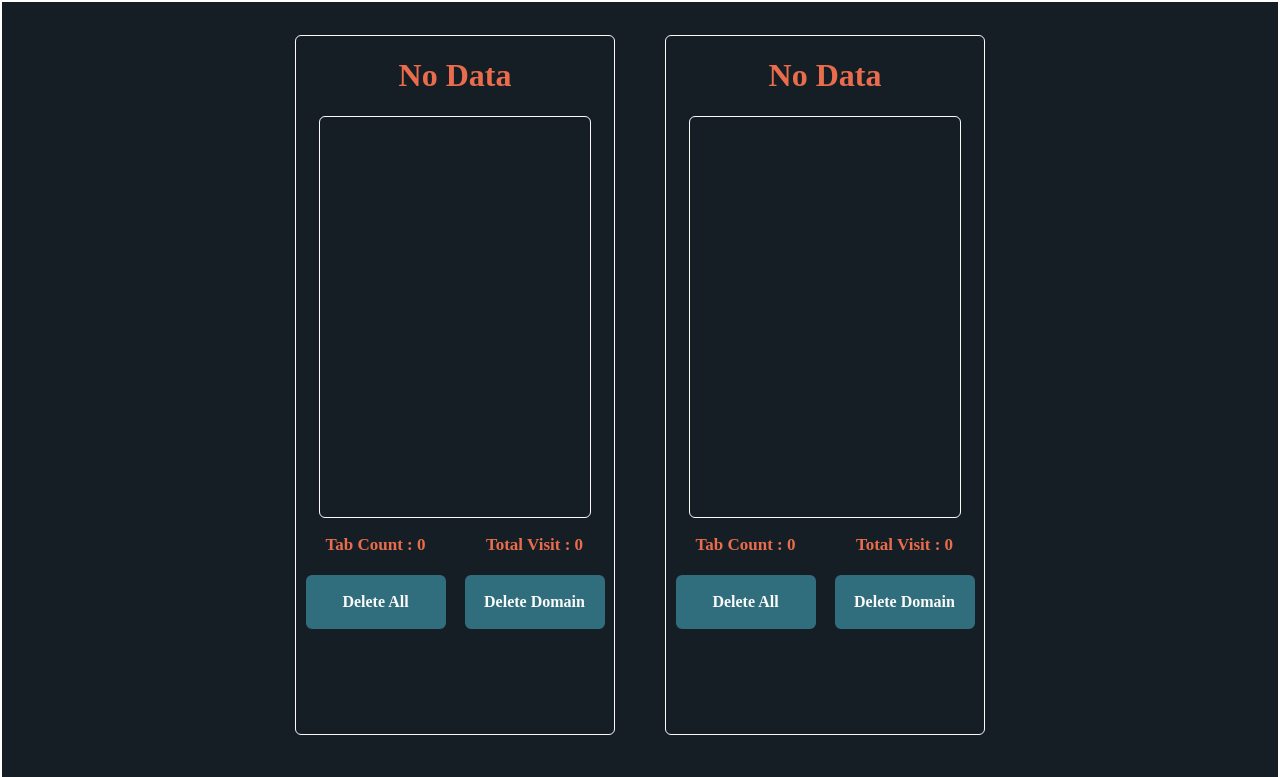
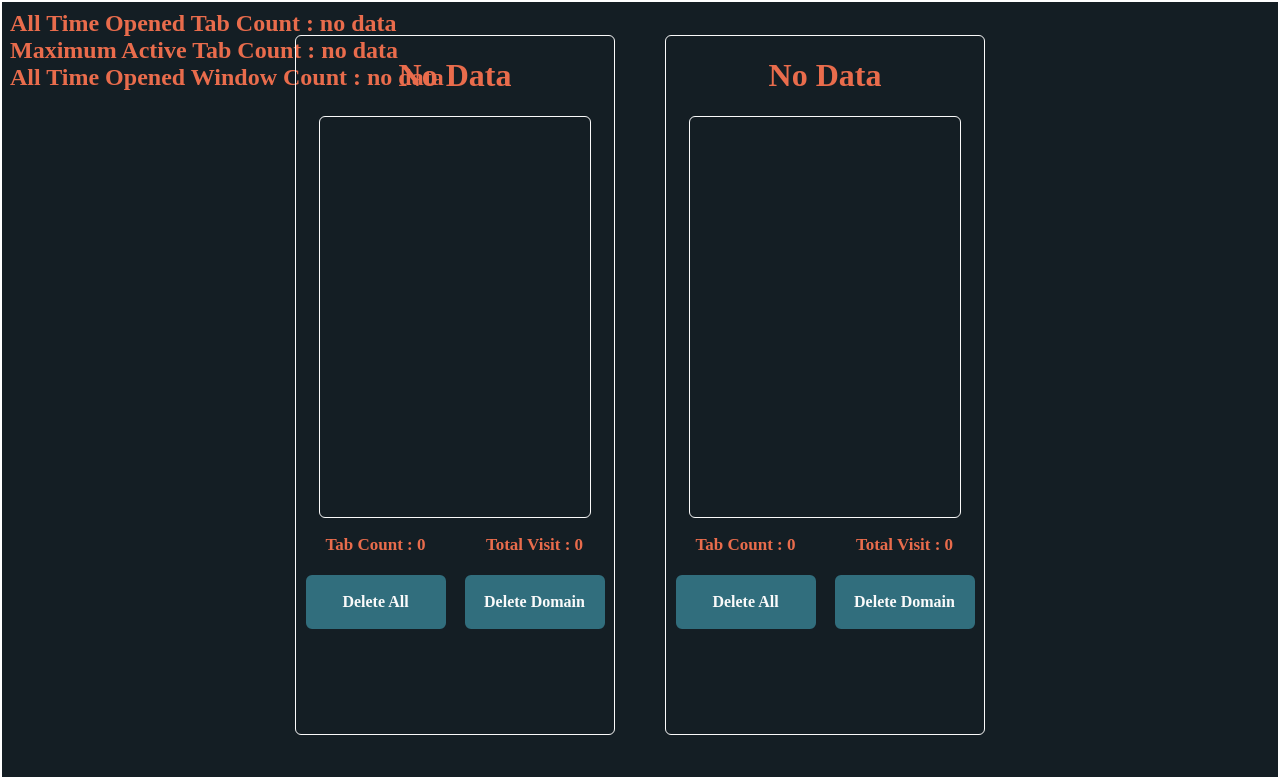
Before and after one commit to Ardelon/chrome-extension-url-counter, a website built with webpack: page html/options.html in a window 1280 px wide. Shown: the top 777 px of the page. Built offline with nearby package versions, Linux system fonts and the light colour scheme; some packages are replaced by stand-ins of ours.

Commit message:
new tab and windows counters added

```diff
--- a/html/options.html
+++ b/html/options.html
@@ -9,7 +9,11 @@
 
 </head>
 <body>
-
+    <div class="stat-panel">
+        <div id="total-tab-count-indicator"></div>
+        <div id="max-active-tab-count-indicator"></div>
+        <div id="total-window-count-indicator"></div>
+    </div>
     <div class="list-container-holder">
         <div id=list-container-belt class="list-container-belt"></div>
         <div id="list-container-go-left-button" class="list-container-go-left-button">
--- a/src/js/generateSlider.js
+++ b/src/js/generateSlider.js
@@ -237,7 +237,6 @@ const generateDayContainer = async (storedDay, index) => {
 				blockage.classList.remove("hide");
 			});
 		} else {
-			console.log("selam");
 			reGenerateDay(storedDay.day, index);
 		}
 		deleteDomaintButton.removeEventListener("click",  (e) => {
--- a/src/js/manageInfo.js
+++ b/src/js/manageInfo.js
@@ -211,7 +211,6 @@ export const getStoredDays = async () => {
 export const addStoredDays = async (day) => {
 	const storedDays = await getStoredDays();
 
-	console.log(day);
 
 	if (storedDays && storedDays.storedDays) {
 
--- a/src/js/options.js
+++ b/src/js/options.js
@@ -1,16 +1,21 @@
 import "../style/index.scss";
 
-import {renderSlider, scrollBeltToEnd} from "./generateSlider";
-import {getSortingOptions, setSortingOptions} from "./manageOptions";
-import {
-
-	getBlackList,
-	setBlackList,
-} from "./manageInfo";
+import { renderSlider, scrollBeltToEnd } from "./generateSlider";
+import { getSortingOptions, setSortingOptions } from "./manageOptions";
+import { getBlackList, setBlackList } from "./manageInfo";
 import { exportFormat } from "./utilities";
 
 //#region Elements
 
+const totalTabCountIndicator = document.getElementById(
+	"total-tab-count-indicator"
+);
+const maxActiveTabCountIndicator = document.getElementById(
+	"max-active-tab-count-indicator"
+);
+const totalWindowCountIndicator = document.getElementById(
+	"total-window-count-indicator"
+);
 
 const sortByName = document.getElementById("sort-by-name");
 const sortByVisitCount = document.getElementById("sort-by-visit-count");
@@ -28,21 +33,17 @@ const inputPlaceholder = "Write a link";
 const jsonExportButton = document.getElementById("json-export-button");
 // const excelExportButton = document.getElementById("excel-export-button");
 
-
 //#endregion
 
 //#region Option Handlers
 const displayOptions = async () => {
-
 	await sortingOptionDisplay();
 	optionsHandlerImplementation();
 	hostNameInput.innerText = inputPlaceholder;
 	exportOptionLoader();
-
 };
 
 const sortingOptionDisplay = async () => {
-
 	const sortingOption = await getSortingOptions();
 
 	if (sortingOption === "sortByName") {
@@ -55,10 +56,8 @@ const sortingOptionDisplay = async () => {
 	}
 };
 
-const optionsHandlerImplementation =  () => {
-
+const optionsHandlerImplementation = () => {
 	sortBySwitch.addEventListener("change", async (e) => {
-
 		e.preventDefault();
 		if (!sortBySwitch.checked) {
 			setSortingOptions("sortByName");
@@ -72,7 +71,6 @@ const optionsHandlerImplementation =  () => {
 
 		//TODO Update Data Here
 		await renderSlider();
-
 
 		sortBySwitch.removeEventListener("click", (e) => {
 			e.preventDefault();
@@ -106,11 +104,10 @@ const optionsHandlerImplementation =  () => {
 			await setBlackList(hostName);
 			displayBlackListElements();
 		}
-
 	});
 };
 
-const exportOptionLoader =  () => {
+const exportOptionLoader = () => {
 	// csvExportButton.addEventListener('click', async (e) => {
 	//     e.preventDefault();
 	//     exportFormat('csv')
@@ -120,10 +117,10 @@ const exportOptionLoader =  () => {
 	//     })
 	// })
 
-	jsonExportButton.addEventListener("click",  (e) => {
+	jsonExportButton.addEventListener("click", (e) => {
 		e.preventDefault();
-		exportFormat("json" );
-		jsonExportButton.removeEventListener("click",  (e) => {
+		exportFormat("json");
+		jsonExportButton.removeEventListener("click", (e) => {
 			e.preventDefault;
 			exportFormat("json");
 		});
@@ -139,12 +136,11 @@ const exportOptionLoader =  () => {
 	// })
 };
 
-const generateBlackListElement =  (hostName) => {
-
+const generateBlackListElement = (hostName) => {
 	const blackListElement = document.createElement("div");
 	blackListElement.classList.add("black-list-element");
 
-	const blackListElementHostName = document.createElement("h2") ;
+	const blackListElementHostName = document.createElement("h2");
 	blackListElementHostName.innerText = hostName;
 	blackListElementHostName.classList.add("black-list-element-host-name");
 
@@ -169,11 +165,9 @@ const generateBlackListElement =  (hostName) => {
 };
 
 const displayBlackListElements = async () => {
-	console.log("displayBlackListElements");
 	const blackList = await getBlackList();
 	blackListList.innerHTML = null;
 	if (blackList && blackList.blackList && blackList.blackList.length) {
-		console.log(blackList.blackList.length);
 		blackList.blackList.forEach(async (hostName) => {
 			const generatedElement = await generateBlackListElement(hostName);
 			blackListList.appendChild(generatedElement);
@@ -181,20 +175,30 @@ const displayBlackListElements = async () => {
 	}
 };
 
+const displayStatPanel = async () => {
+
+	const totalTabCount = await chrome.storage.local.get("totalTabCount");
+	const maxActiveTabCount = await chrome.storage.local.get("maxActiveTabCount");
+	const totalWindowCount = await chrome.storage.local.get("totalWindowCount");
+
+	console.log(totalTabCount.totalTabCount, maxActiveTabCount.maxActiveTabCount, totalWindowCount.totalWindowCount);
 
 
+	totalTabCountIndicator.innerText = `All Time Opened Tab Count : ${totalTabCount.totalTabCount || "no data"}`;
+	maxActiveTabCountIndicator.innerText = `Maximum Active Tab Count : ${maxActiveTabCount.maxActiveTabCount || "no data"}`;
+	totalWindowCountIndicator.innerText = `All Time Opened Window Count : ${totalWindowCount.totalWindowCount || "no data"}`;
+};
 
 //#endregion
 
 // renderDataHandler();
 
 const loaderForAsync = async () => {
-
 	await renderSlider();
 	await displayOptions();
 	await displayBlackListElements();
 	scrollBeltToEnd();
-
+	displayStatPanel();
 
 };
 
--- a/src/style/options.scss
+++ b/src/style/options.scss
@@ -5,6 +5,11 @@ body {
     color: #e96c4c;
     font-weight: bold;
     padding: 10px;
+}
+
+.stat-panel {
+    position: absolute;
+    font-size: 24px;
 }
 
 .list-container {
```
Also changed, not shown: html/popup.html (+1 -2 lines), src/js/popup.js (+1 -12 lines), src/js/utilities.js (+0 -18 lines), src/schema.js (+37 -35 lines), build/background.js, build/options.js, build/popup.js, 2 other files.
